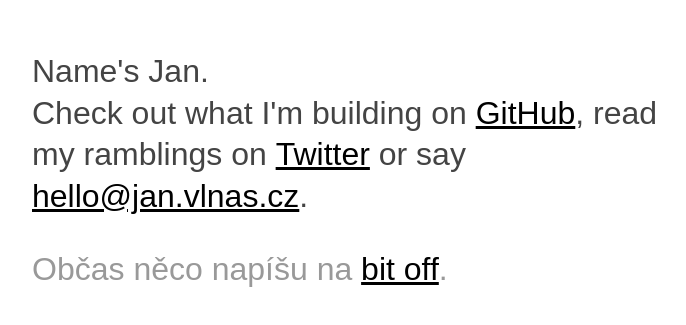
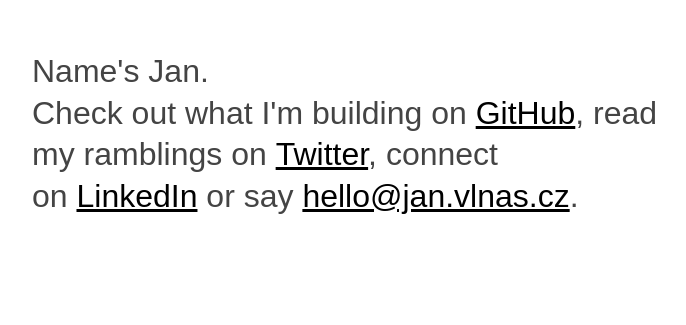
Before and after one commit to jnv/jan.vlnas.cz, a plain HTML site: page index.html in a window 1280 px wide. Shown: the part 213-538 px from the top of the page, without its empty margins (288-974 px from the left). Drawn offline with Linux system fonts and the light colour scheme.

Commit message:
Add linkedin, remove bitoff

```diff
--- a/index.html
+++ b/index.html
@@ -35,9 +35,7 @@
     <body lang="en">
         <main>
             <p>Name&apos;s Jan.</p>
-            <p>Check out what I&apos;m building on&nbsp;<a href="https://github.com/jnv" rel="me">GitHub</a>, read my ramblings on&nbsp;<a href="https://twitter.com/janvlnas" rel="me">Twitter</a> or say <a href="mailto:hello@jan.vlnas.cz" rel="me">hello@jan.vlnas.cz</a>.</p>
-
-            <p lang="cs" class="off">Občas něco napíšu na <a rel="me" href="https://www.bitoff.cz/">bit off</a>.</p>
+            <p>Check out what I&apos;m building on&nbsp;<a href="https://github.com/jnv" rel="me">GitHub</a>, read my ramblings on&nbsp;<a href="https://twitter.com/janvlnas" rel="me">Twitter</a>, connect on&nbsp;<a href="https://www.linkedin.com/in/janvlnas/" rel="me">LinkedIn</a> or say <a href="mailto:hello@jan.vlnas.cz" rel="me">hello@jan.vlnas.cz</a>.</p>
         </main>
     </body>
 </html>
```
